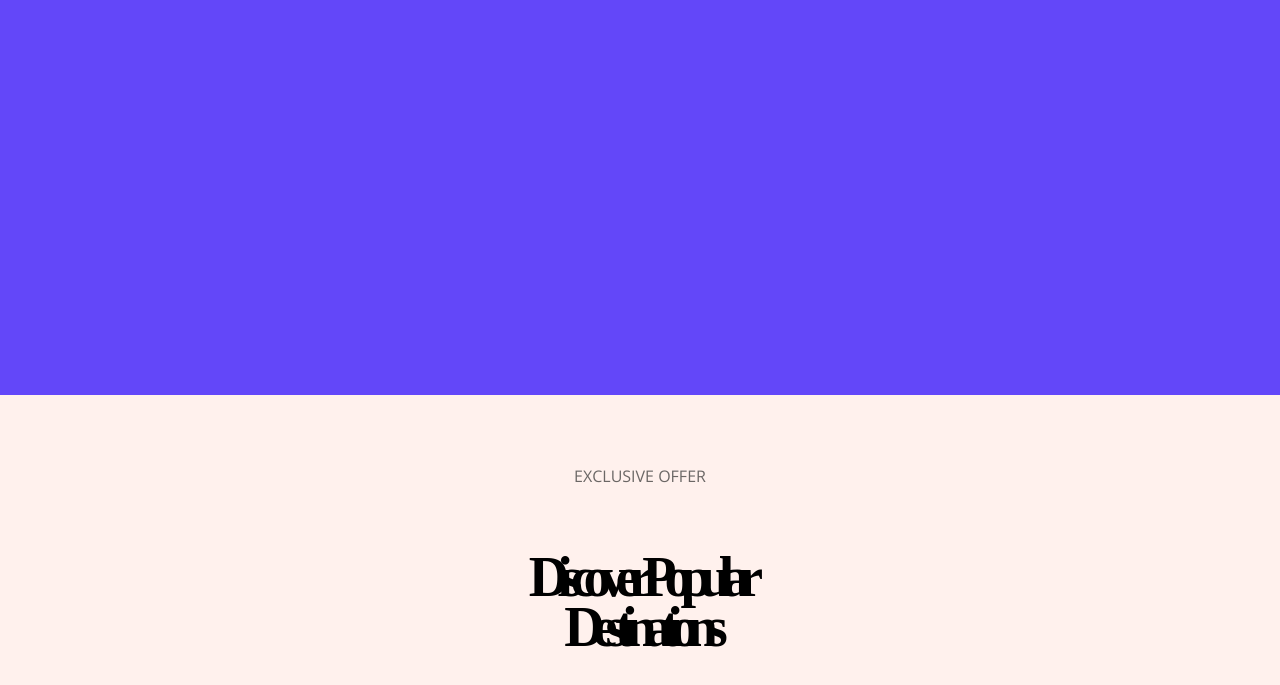
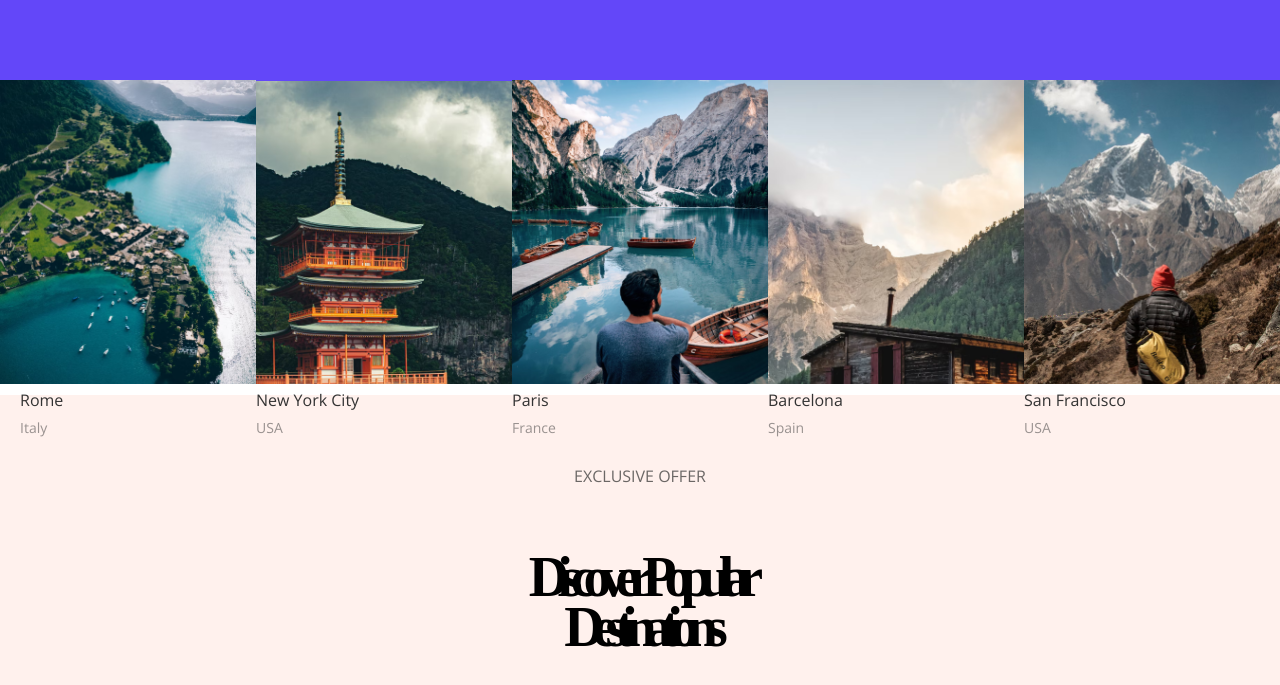
Before and after one commit to Danvik2408/tvl2, a plain HTML site: page index.html in a window 1280 px wide. Shown: the part 405-1090 px from the top of the page. Drawn offline with nearby package versions, Linux system fonts and the light colour scheme; a web font is replaced by a local one.

Commit message:
Add slider, reset style, add animation in main.js

```diff
--- a/index.html
+++ b/index.html
@@ -3,7 +3,8 @@
 <head>
     <meta charset="UTF-8">
     <meta name="viewport" content="width=device-width, initial-scale=1.0">
-    <title>Document</title>
+    <title>TVL agency</title>
+    <link rel="icon" href="./img/Group 1 (1).svg">
     <link rel="preconnect" href="https://fonts.googleapis.com">
 <link rel="preconnect" href="https://fonts.gstatic.com" crossorigin>
 <link href="https://fonts.googleapis.com/css2?family=Lexend+Zetta&display=swap" rel="stylesheet">
@@ -34,7 +35,36 @@
                 <p>Book Your Trip</p>
                 <h2>Choose Your Favorite <br>Tour To Explore</h2>
             </div>
-            <div class="homePageSlider"></div>
+            <div class="homePageSlider">
+                <div class="slider">
+                    <div class="sliderPart1 sliderPart">
+                        <div class="sliderImg firstSlide"></div>
+                        <h2 class="fst">Rome</h2>
+                        <p class="fst">Italy</p>
+                    </div>
+                    <div class="sliderPart2 sliderPart">
+                        <div class="sliderImg secondSlide"></div>
+                        <h2>New York City</h2>
+                        <p>USA</p>
+                    </div>
+                    <div class="sliderPart3 sliderPart">
+                        <div class="sliderImg thirdSlide"></div>
+                        <h2>Paris</h2>
+                        <p>France</p>
+                    </div>
+                    <div class="sliderPart4 sliderPart">
+                        <div class="sliderImg fourthSlide"></div>
+                        <h2>Barcelona</h2>
+                        <p>Spain</p>
+                    </div>
+                    <div class="sliderPart5 sliderPart">
+                        <div class="sliderImg fifthSlide"></div>
+                        <h2>San Francisco</h2>
+                        <p>USA</p>
+                    </div>
+                </div>
+                <div class="background"></div>
+            </div>
         </div>
         <!-- home page end-->
         <!-- exclusive offers page -->
--- a/main.js
+++ b/main.js
@@ -63,3 +63,32 @@ for(let el of content){
             <img src="./img/${el.img}" alt="">
     </div>`)
 }
+
+
+$('.sliderPart2').mouseenter(function(){
+    $('.sliderPart2').css('height','465px')
+    $('.secondSlide').css('height','400px')
+})
+$('.sliderPart2').mouseleave(function(){
+    $('.sliderPart2').css('height','350px')
+    $('.secondSlide').css('height','304px')
+})
+
+$('.sliderPart3').mouseenter(function(){
+    $('.sliderPart3').css('height','430px')
+    $('.thirdSlide').css('height','370px')
+})
+$('.sliderPart3').mouseleave(function(){
+    $('.sliderPart3').css('height','350px')
+    $('.thirdSlide').css('height','304px')
+})
+
+
+$('.sliderPart4').mouseenter(function(){
+    $('.sliderPart4').css('height','525px')
+    $('.fourthSlide').css('height','465px')
+})
+$('.sliderPart4').mouseleave(function(){
+    $('.sliderPart4').css('height','350px')
+    $('.fourthSlide').css('height','304px')
+})
--- a/style.css
+++ b/style.css
@@ -10,6 +10,7 @@
     display: flex;
     flex-direction: column;
     align-items: center;
+    overflow: hidden;
 
 }
 .exclusiveOffersPage{
@@ -212,6 +213,7 @@ letter-spacing: 0;
     background: #6347F9;
     display: flex;
     align-items: center;
+    justify-content: space-between;
     flex-direction: column;
 }
 .homePage header{
@@ -306,3 +308,90 @@ letter-spacing: 0;
     letter-spacing: -14px;
 
 }
+.homePageSlider{
+    width: 100%;
+    height: 40vh;
+}
+.background{
+    width: 100%;
+    height: 20vh;
+    background-color: #fff;
+    position: absolute;
+    z-index: 1;
+    top: 80vh;
+}
+.slider{
+    width: 100%;
+    height: 40vh;
+    position: absolute;
+    z-index: 2;
+    display: flex;
+    align-items: center;
+    justify-content: space-between;
+    margin-top: 20px;
+}
+.sliderPart{
+    cursor: pointer;
+}
+.sliderPart1{
+    width: 270px;
+    height: 350px;
+}
+.sliderPart2{
+    width: 270px;
+    height: 350px;
+    transition: 0.5s;
+}
+.sliderPart3{
+    width: 270px;
+    height: 350px;
+    transition: 0.5s;
+}
+.sliderPart4{
+    width: 270px;
+    height: 350px;
+    transition: 0.5s;
+}
+.sliderPart5{
+    width: 270px;
+    height: 350px;
+}
+
+.sliderImg{
+    width: 100%;
+    height: 304px;
+    background-size: cover;
+}
+.firstSlide{
+    background-image: url(./img/Bitmap.png);
+}
+.secondSlide{
+    transition: 0.5s;
+    background-image: url(./img/Bitmap1.png);
+}
+.thirdSlide{
+    transition: 0.5s;
+    background-image: url(./img/Bitmap2.png);
+}
+.fourthSlide{
+    transition: 0.5s;
+    background-image: url(./img/Bitmap3.png);
+}
+.fifthSlide{
+    background-image: url(./img/Bitmap4.png);
+}
+.sliderPart h2{
+    color: #333;
+    font-size: 16px;
+    font-weight: 400;
+    line-height: 32px;
+}
+.sliderPart p{
+    color: rgba(51, 51, 51, 0.50);
+    font-size: 14px;
+    font-weight: 400;
+    line-height: 24px;
+}
+.fst{
+    margin-left: 20px;
+}
```
Also changed, not shown: img/Bitmap.png (added), img/Bitmap1.png (added), img/Bitmap2.png (added), img/Bitmap3.png (added), img/Bitmap4.png (added), img/Group 1 (1).svg (added).
